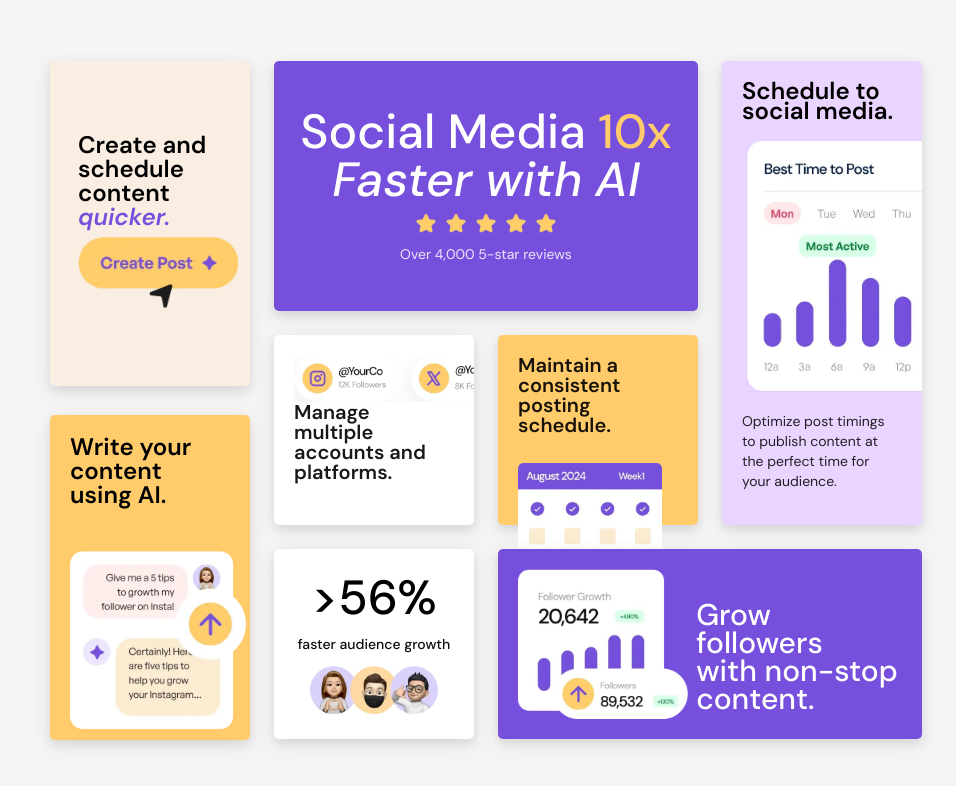
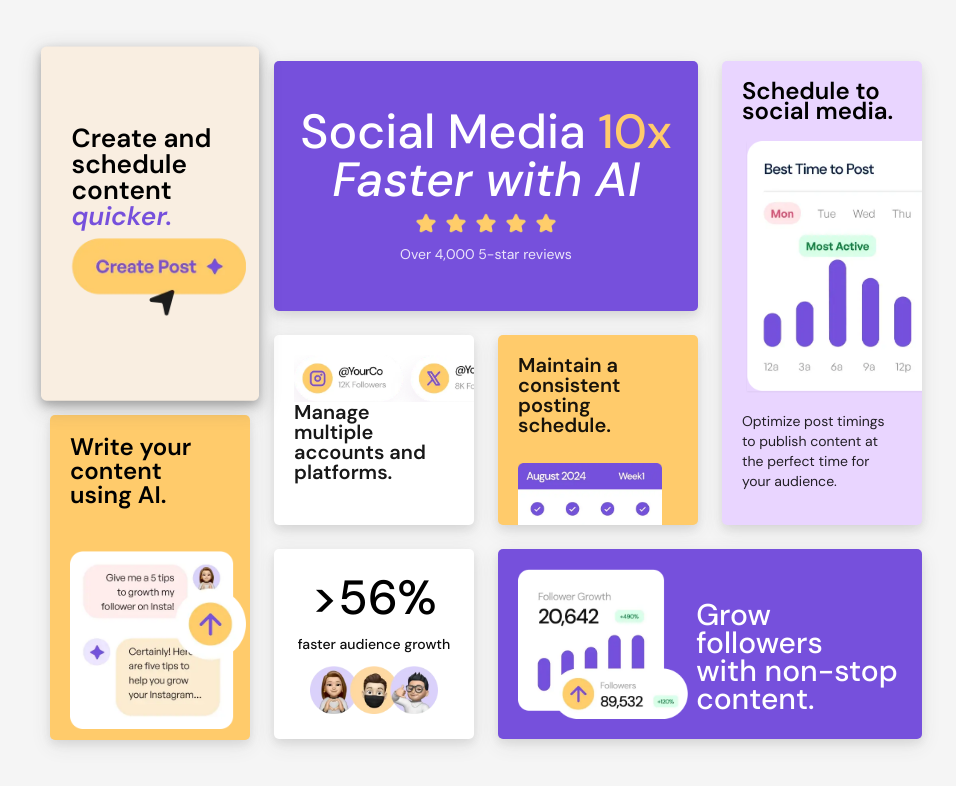
Before and after one commit to Maryiamreda/Bento-grid, a React (Vite) app: page / in a window 1280 px wide. In both pictures the pointer is over the element "Create and schedule content quicker.". Shown: the top 786 px of the page, without its empty margins (154-1110 px from the left). Built offline with nearby package versions, Linux system fonts and the light colour scheme.

Commit message:
animation

```diff
--- a/src/App.css
+++ b/src/App.css
@@ -11,6 +11,11 @@ div {
 .container div {
   box-shadow: 0 4px 8px 0 rgba(70, 69, 69, 0.1), 0 6px 20px 0 rgba(70, 69, 69, 0.1);
   cursor: pointer;
-
+transition: 150ms ease;
 
 }
+.container div:hover {
+  scale: 1.09; /* Scales to 1.05x (5% larger) */
+  box-shadow: 0 4px 8px 0 rgba(70, 69, 69, 0.3), 0 6px 20px 0 rgba(70, 69, 69, 0.3);
+
+}
--- a/src/App.tsx
+++ b/src/App.tsx
@@ -37,7 +37,7 @@ function App() {
         <p className=' text-xl text-start  opacity-90 leading-5 font-semibold '>  Manage<br /> multiple<br /> accounts and <br />platforms.
         </p>
       </div>
-      <div className="bg-yellow-500 row-start-2 col-start-3 p-5 ">
+      <div className="bg-yellow-500 row-start-2 col-start-3 p-5  overflow-hidden">
         <p className=' text-xl text-start  opacity-90 leading-5 font-semibold '>  Maintain a consistent<br /> posting<br /> schedule.        </p>
         <img src='../public/assets/images/illustration-consistent-schedule.webp ' className='w-36 max-w-max md:mt-7' />
 
@@ -49,7 +49,7 @@ function App() {
 
       </div>
 
-      <div className="bg-purple-500 row-start-3 col-start-3 col-span-2 flex gap-2 text-white p-5 ">
+      <div className="bg-purple-500 row-start-3 col-start-3 col-span-2 flex gap-2 text-white p-5  ">
         <img src='../public/assets/images/illustration-grow-followers.webp ' className='w-44 max-w-max' />
         <h1 className='text-3xl  font-medium leading-7 pt-8 text-start'>Grow followers <br />with non-stop <br />content.</h1>
 
```
